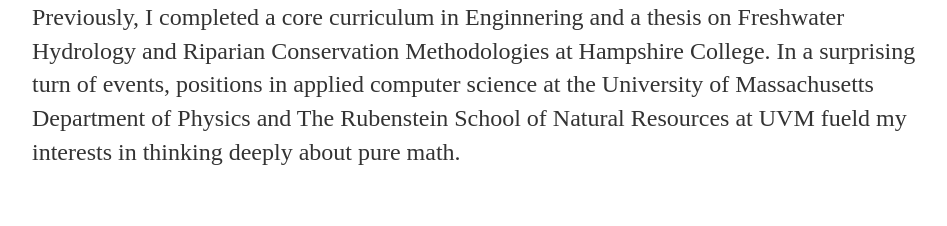
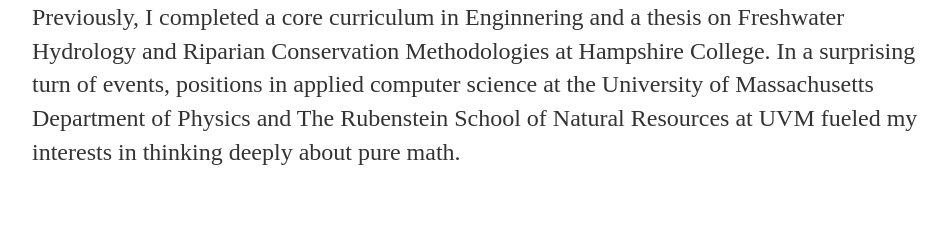
Before and after one commit to ATarren/atarren.github.io, a Jekyll site: the page built from about/index.md, in a window 1280 px wide. Shown: the part 1288-1514 px from the top of the page, without its empty margins (160-1107 px from the left). Built offline with Jekyll 4.4.1, drawn with Linux system fonts in a browser that asks for light colours.

Commit message:
Update index.md

```diff
--- a/about/index.md
+++ b/about/index.md
@@ -12,5 +12,5 @@
 {% include image.html url="/images/me.jpg" description="One of my favorite activities." %}
 
 
-<p markdown="1">Previously, I completed a core curriculum in Enginnering and a thesis on Freshwater Hydrology and Riparian Conservation Methodologies at Hampshire College. In a surprising turn of events, positions in applied computer science at the University of Massachusetts Department of Physics and The Rubenstein School of Natural Resources at UVM fueld my interests in thinking deeply about pure math.
+<p markdown="1">Previously, I completed a core curriculum in Enginnering and a thesis on Freshwater Hydrology and Riparian Conservation Methodologies at Hampshire College. In a surprising turn of events, positions in applied computer science at the University of Massachusetts Department of Physics and The Rubenstein School of Natural Resources at UVM fueled my interests in thinking deeply about pure math.
 </p>
```
